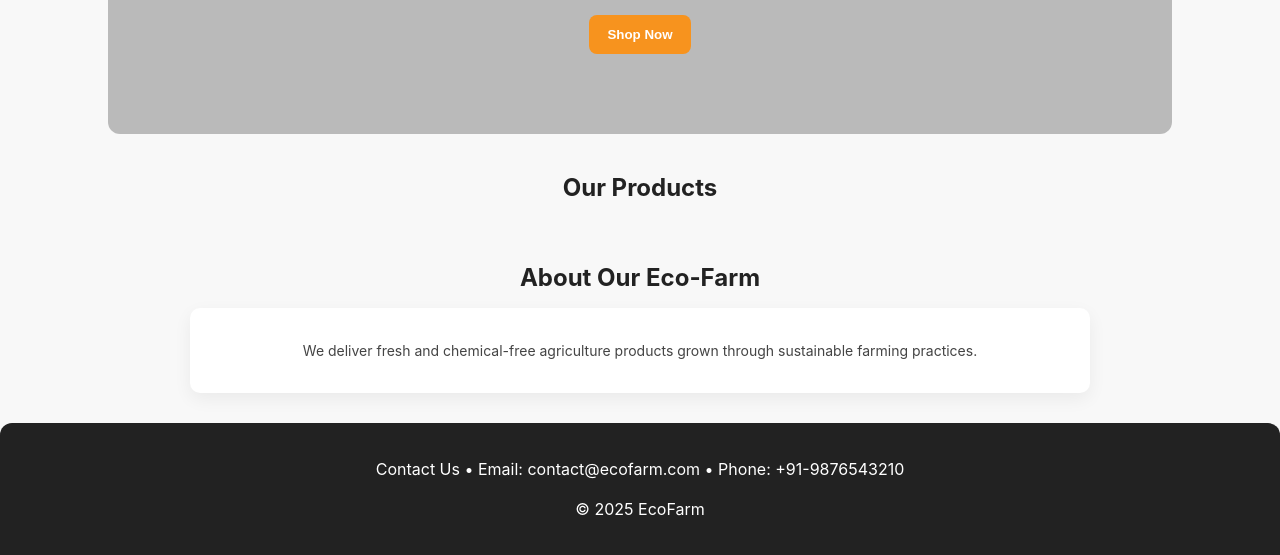
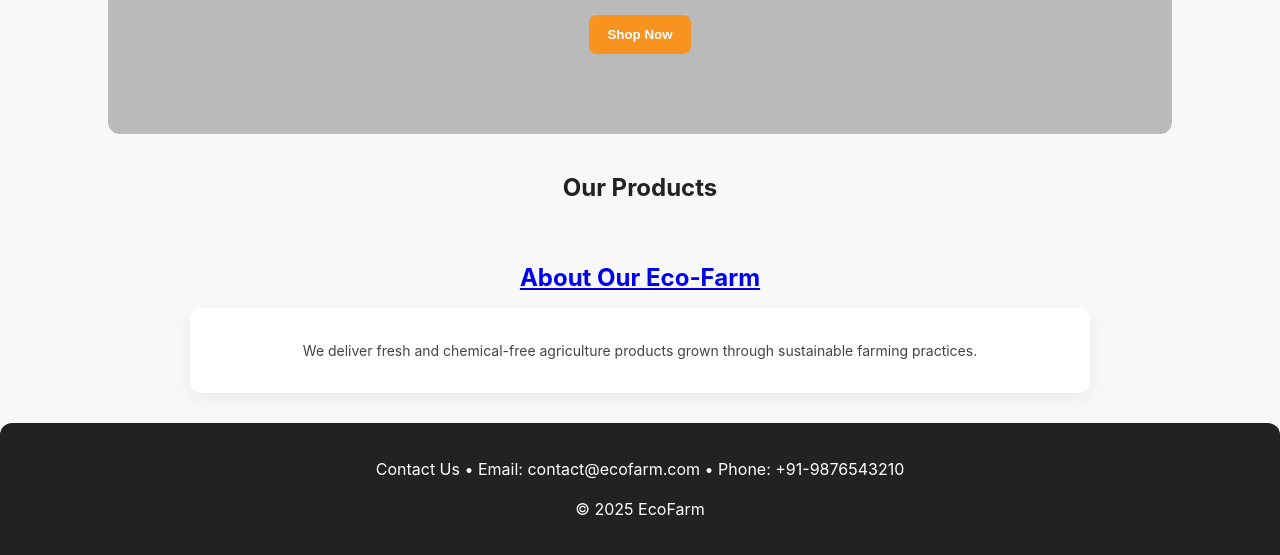
Before and after one commit to 7866-shaffi/7866-shaffi.github.io, a plain HTML site: page index.html in a window 1280 px wide. Shown: the part 261-816 px from the top of the page. Drawn offline with Linux system fonts and the light colour scheme.

Commit message:
Update index.html

```diff
--- a/index.html
+++ b/index.html
@@ -28,7 +28,7 @@
   <h2 class="section-title">Our Products</h2>
   <div id="home-products" class="product-grid"></div>
 
-  <h2 class="section-title" href="about.html">About Our Eco-Farm</h2>
+  <a href="about.html"><h2 class="section-title">About Our Eco-Farm</h2></a>
   <div class="card" style="max-width:900px;margin:12px auto;padding:18px">
     <p>We deliver fresh and chemical-free agriculture products grown through sustainable farming practices.</p>
   </div>
```
